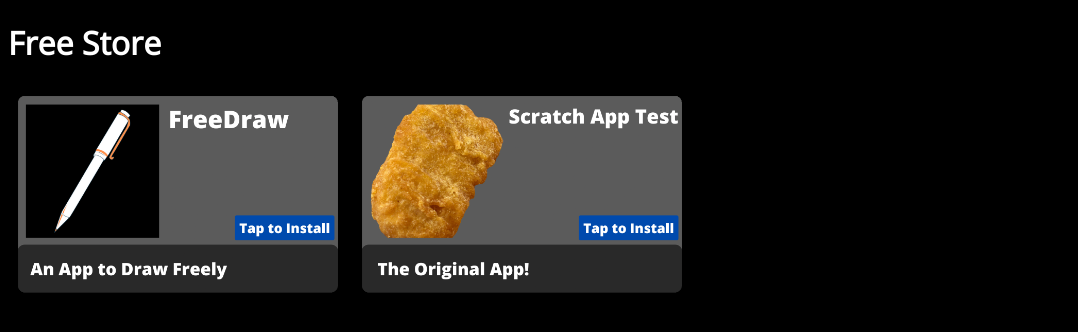
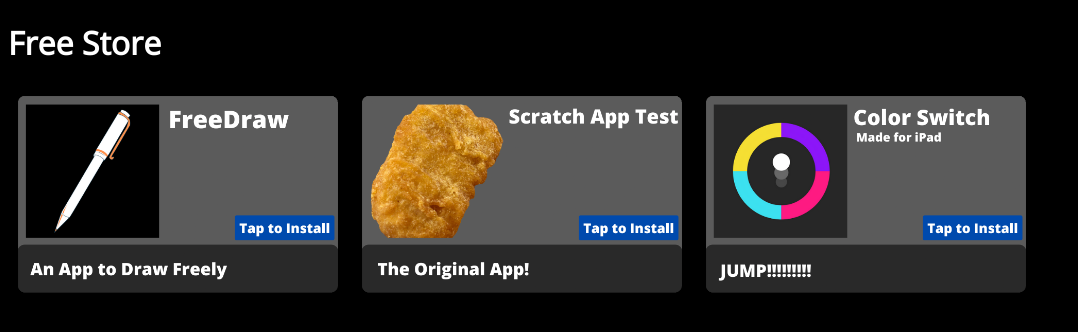
Before and after one commit to SebAndBlocks/FreeStore, a plain HTML site: page index.html in a window 1280 px wide. Shown: the whole page, without its empty margins (0-1078 px from the left). Drawn offline with nearby package versions, Linux system fonts and the light colour scheme.

Commit message:
added "ColorSwitch-iPad"

```diff
--- a/index.html
+++ b/index.html
@@ -11,5 +11,6 @@
             <h1>Free Store</h1>
             <a href="https://github.com/TurquoiseTNT/FreeDrawMobile/raw/main/appinstall.mobileconfig"><img width="340px" src="freedraw.png"></a>
             <a href="https://github.com/TurquoiseTNT/ScratchAppTest/raw/main/Scratch%20App%20Test.mobileconfig"><img width="340px" src="scratchapptest.png"></a>
+            <a href="https://github.com/TurquoiseTNT/ColorSwitch-for-iPad/raw/main/app.mobileconfig"><img width="340px" src="cs.final.png"></a>
         </div>
     </body>
```
